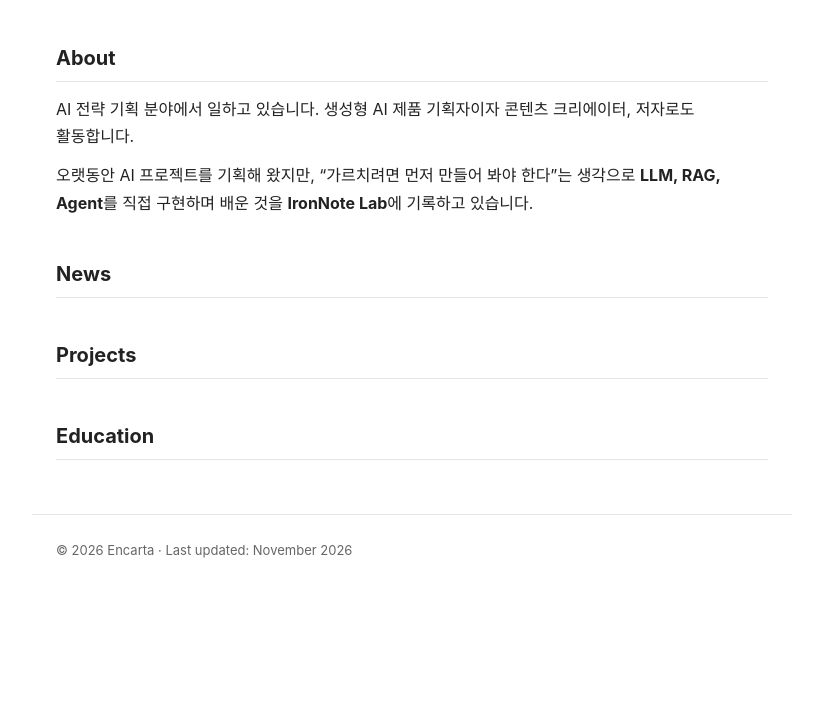
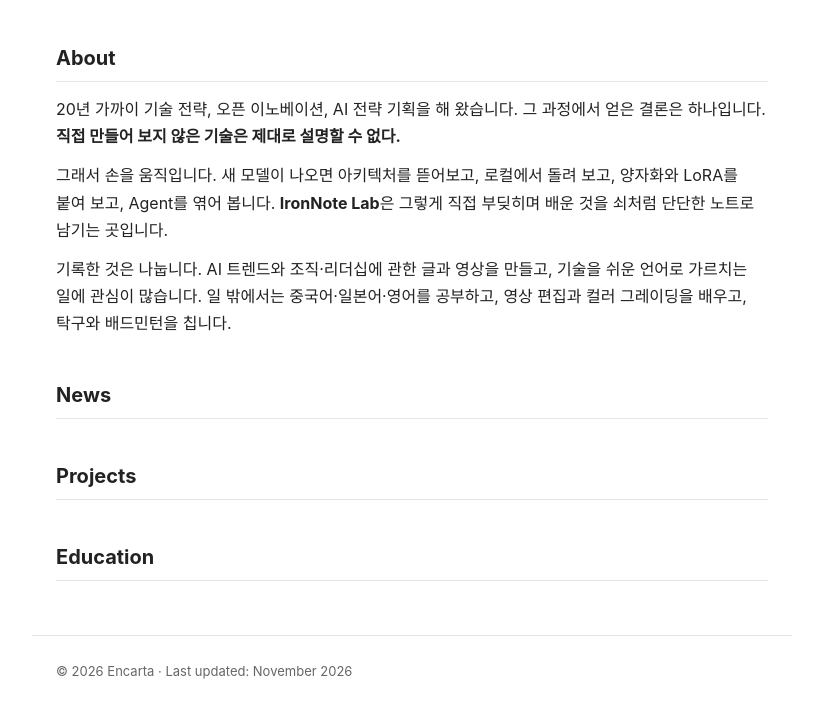
Before and after one commit to ironnotelab/ironnotelab.github.io, a plain HTML site: page index.html in a window 1280 px wide. Shown: the part 187-904 px from the top of the page, without its empty margins (228-1051 px from the left). Before the commit the page ends 804 px from the top, so only its background shows below. Drawn offline with Linux system fonts and the light colour scheme; a web font is replaced by a local one.

Commit message:
Rewrite About section
Co-Authored-By: Claude Opus 5.5 <noreply@anthropic.com>
Claude-Session: https://claude.ai/code/session_01KYDZbpae4Zjdb4Zv9YAgrH

```diff
--- a/index.html
+++ b/index.html
@@ -56,8 +56,9 @@
 
   <section>
     <h2>About</h2>
-    <p>AI 전략 기획 분야에서 일하고 있습니다. 생성형 AI 제품 기획자이자 콘텐츠 크리에이터, 저자로도 활동합니다.</p>
-    <p>오랫동안 AI 프로젝트를 기획해 왔지만, “가르치려면 먼저 만들어 봐야 한다”는 생각으로 <b>LLM, RAG, Agent</b>를 직접 구현하며 배운 것을 <b>IronNote Lab</b>에 기록하고 있습니다.</p>
+    <p>20년 가까이 기술 전략, 오픈 이노베이션, AI 전략 기획을 해 왔습니다. 그 과정에서 얻은 결론은 하나입니다. <b>직접 만들어 보지 않은 기술은 제대로 설명할 수 없다.</b></p>
+    <p>그래서 손을 움직입니다. 새 모델이 나오면 아키텍처를 뜯어보고, 로컬에서 돌려 보고, 양자화와 LoRA를 붙여 보고, Agent를 엮어 봅니다. <b>IronNote Lab</b>은 그렇게 직접 부딪히며 배운 것을 쇠처럼 단단한 노트로 남기는 곳입니다.</p>
+    <p>기록한 것은 나눕니다. AI 트렌드와 조직·리더십에 관한 글과 영상을 만들고, 기술을 쉬운 언어로 가르치는 일에 관심이 많습니다. 일 밖에서는 중국어·일본어·영어를 공부하고, 영상 편집과 컬러 그레이딩을 배우고, 탁구와 배드민턴을 칩니다.</p>
   </section>
 
   <section>
```
